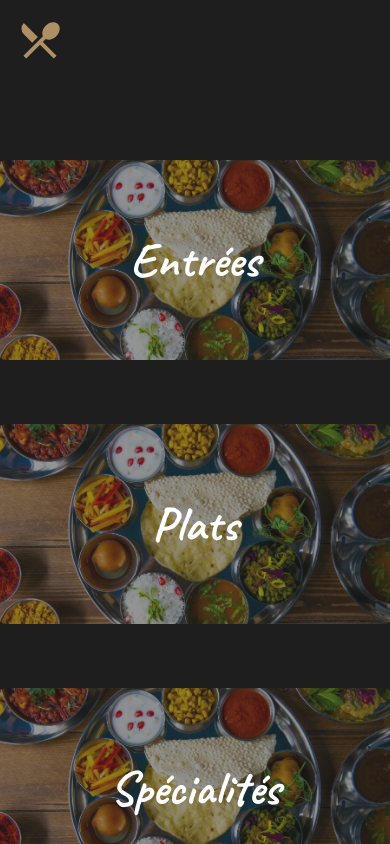
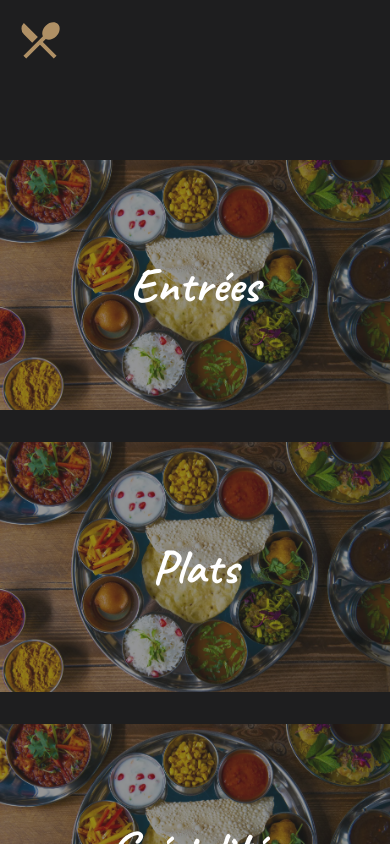
Before and after one commit to Teyik0/indian-cofee-shop, a Next.js app: page /menu in a window 390 px wide. Shown: the top 844 px of the page. Built offline with nearby package versions, Linux system fonts and the light colour scheme.

Commit message:
resp menu

```diff
--- a/pages/menu.tsx
+++ b/pages/menu.tsx
@@ -31,8 +31,8 @@ const menu = () => {
         <link rel='icon' href='/favicon.png' />
       </Head>
 
-      <section className='w-full p-4 flex items-center justify-center font-caveat pt-32 pb-32'>
-        <div className='mt-8 text-center flex flex-row flex-wrap gap-16 justify-center items-center'>
+      <section className='p-4 flex items-center justify-center font-caveat pt-32 pb-24'>
+        <div className='mt-8 text-center flex flex-row flex-wrap gap-8 sm:gap-16 justify-center items-center'>
           {[
             { name: 'Entrées', link: '/menu/entrees' },
             { name: 'Plats', link: '/menu/plats' },
@@ -44,7 +44,7 @@ const menu = () => {
           ].map((item: any) => (
             <Link key={item.name} href={item.link}>
               <div
-                className='w-[400px] h-[200px] bg-[#2a2a2a] rounded-xl flex justify-center items-center
+                className='w-[100vw] sm:w-[400px] h-[250px] bg-[#2a2a2a] sm:rounded-xl flex justify-center items-center
               bg-image4 hover:scale-110 duration-300 ease-in-out text-white hover:text-[#786617]'
               >
                 <h2 className='text-5xl xl:text-6xl font-bold'>{item.name}</h2>
```
